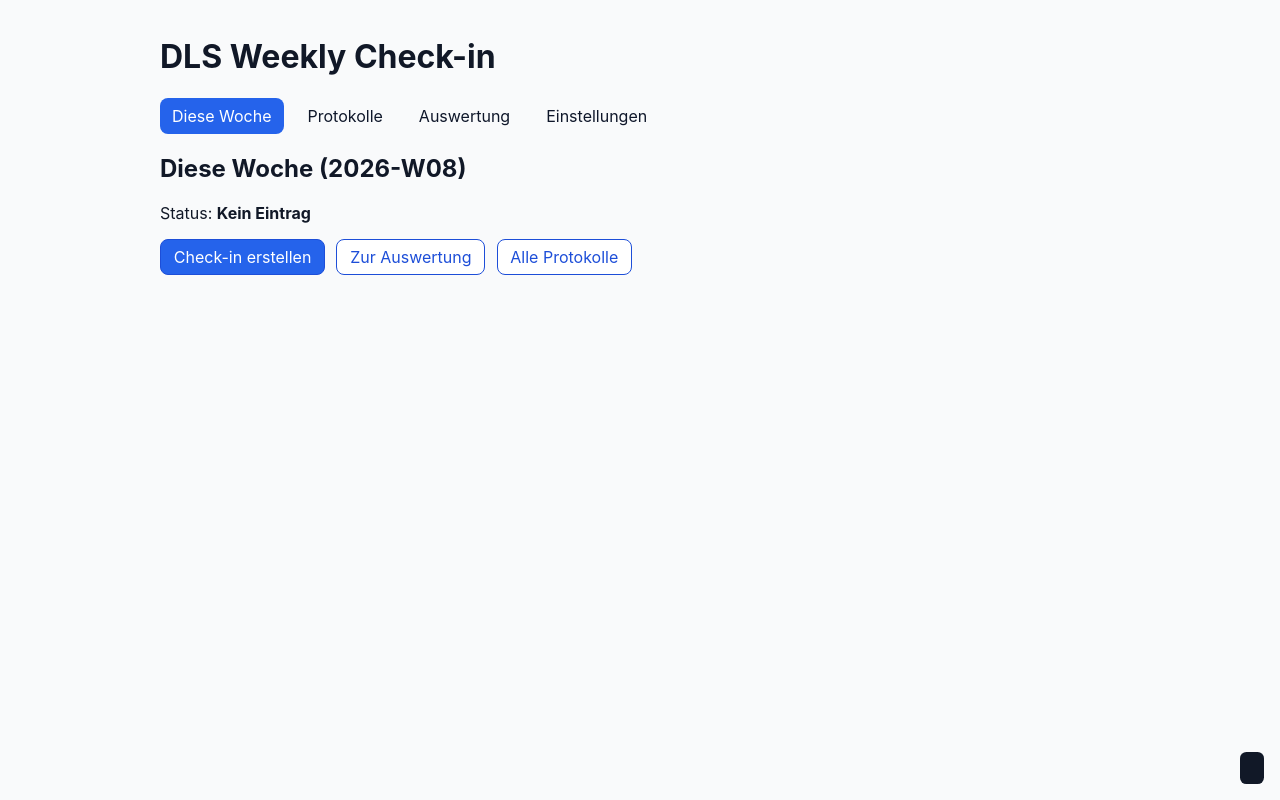
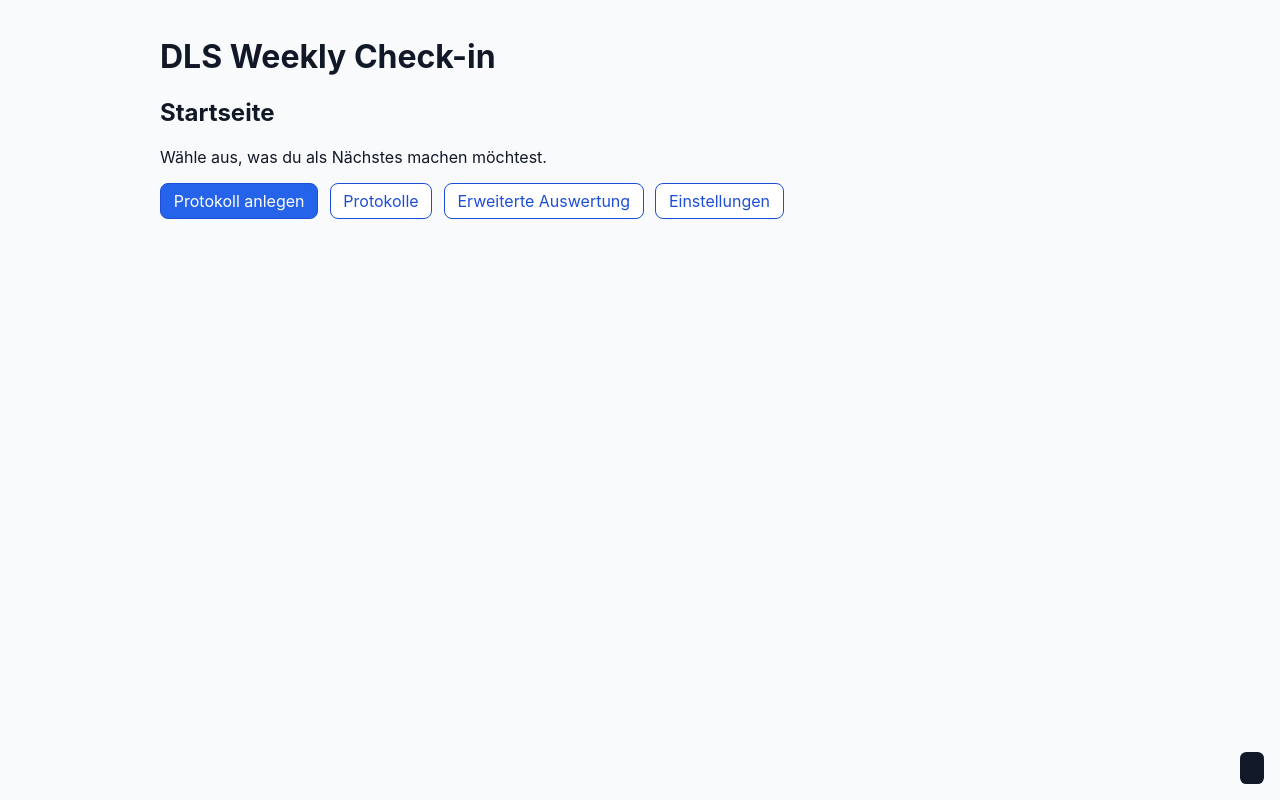
Before and after one commit to TheJoboy/DLS, a React (Vite) app: page / in a window 1280 px wide. Built offline with nearby package versions, Linux system fonts and the light colour scheme.

Commit message:
Add home route flow and protocol/analytics aliases

```diff
--- a/src/app/App.tsx
+++ b/src/app/App.tsx
@@ -5,15 +5,25 @@ import { WeeklyFormScreen } from '../features/checkin/WeeklyFormScreen';
 import { EntriesScreen } from '../features/entries/EntriesScreen';
 import { AnalyticsScreen } from '../features/analytics/AnalyticsScreen';
 import { SettingsScreen } from '../features/settings/SettingsScreen';
+import { HomeScreen } from '../features/home/HomeScreen';
+import { getIsoWeekInfo } from '../domain/isoWeek';
+
+function CreateProtocolRoute() {
+  const week = getIsoWeekInfo();
+  return <Navigate to={`/checkin/${week.isoWeekKey}`} replace />;
+}
 
 export function App() {
   return (
     <Routes>
       <Route element={<AppLayout />}>
-        <Route path="/" element={<ThisWeekScreen />} />
+        <Route path="/" element={<HomeScreen />} />
+        <Route path="/protokoll-anlegen" element={<CreateProtocolRoute />} />
         <Route path="/checkin/:isoWeekKey" element={<WeeklyFormScreen />} />
         <Route path="/entries" element={<EntriesScreen />} />
         <Route path="/analytics" element={<AnalyticsScreen />} />
+        <Route path="/erweiterte-auswertung" element={<AnalyticsScreen />} />
+        <Route path="/this-week" element={<ThisWeekScreen />} />
         <Route path="/settings" element={<SettingsScreen />} />
       </Route>
       <Route path="*" element={<Navigate to="/" replace />} />
--- a/src/app/AppLayout.tsx
+++ b/src/app/AppLayout.tsx
@@ -1,11 +1,4 @@
-import { NavLink, Outlet } from 'react-router-dom';
-
-const links = [
-  { to: '/', label: 'Diese Woche' },
-  { to: '/entries', label: 'Protokolle' },
-  { to: '/analytics', label: 'Auswertung' },
-  { to: '/settings', label: 'Einstellungen' }
-];
+import { Outlet } from 'react-router-dom';
 
 export function AppLayout() {
   return (
@@ -13,13 +6,6 @@ export function AppLayout() {
       <header>
         <h1>DLS Weekly Check-in</h1>
       </header>
-      <nav aria-label="Hauptnavigation" className="nav-list">
-        {links.map((link) => (
-          <NavLink key={link.to} to={link.to} className={({ isActive }) => (isActive ? 'active' : '')}>
-            {link.label}
-          </NavLink>
-        ))}
-      </nav>
       <main>
         <Outlet />
       </main>
--- /dev/null
+++ b/src/features/home/HomeScreen.tsx
@@ -0,0 +1,16 @@
+import { Link } from 'react-router-dom';
+
+export function HomeScreen() {
+  return (
+    <section>
+      <h2>Startseite</h2>
+      <p>Wähle aus, was du als Nächstes machen möchtest.</p>
+      <nav aria-label="Schnellzugriffe" className="actions">
+        <Link className="button" to="/protokoll-anlegen">Protokoll anlegen</Link>
+        <Link className="button secondary" to="/entries">Protokolle</Link>
+        <Link className="button secondary" to="/erweiterte-auswertung">Erweiterte Auswertung</Link>
+        <Link className="button secondary" to="/settings">Einstellungen</Link>
+      </nav>
+    </section>
+  );
+}
```
